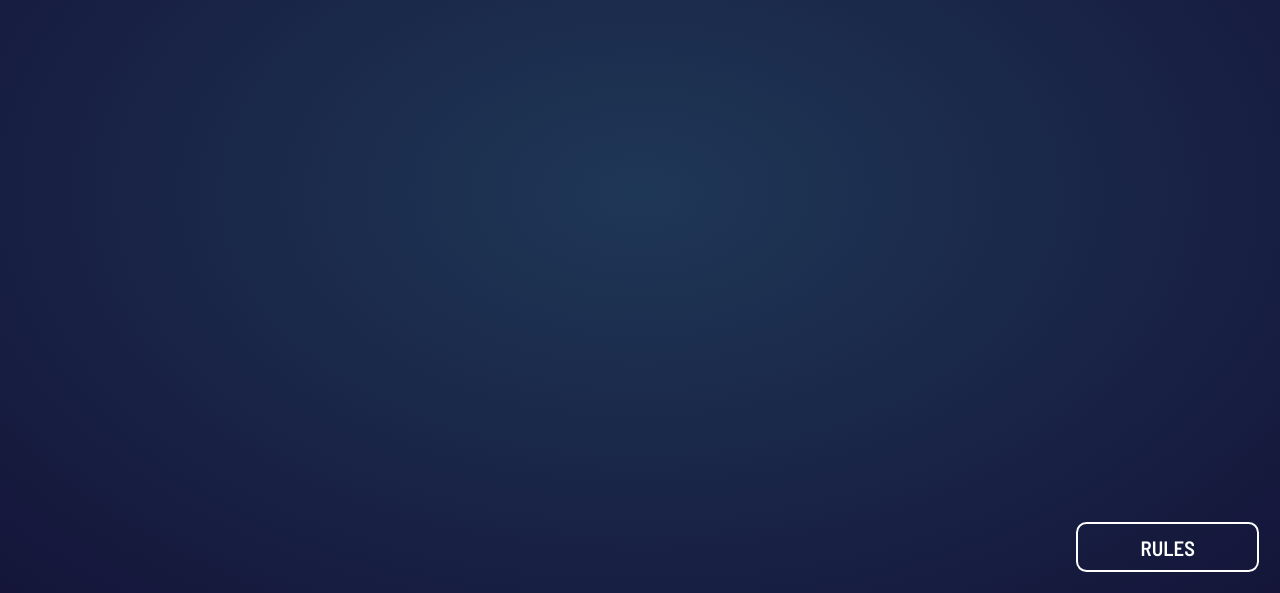
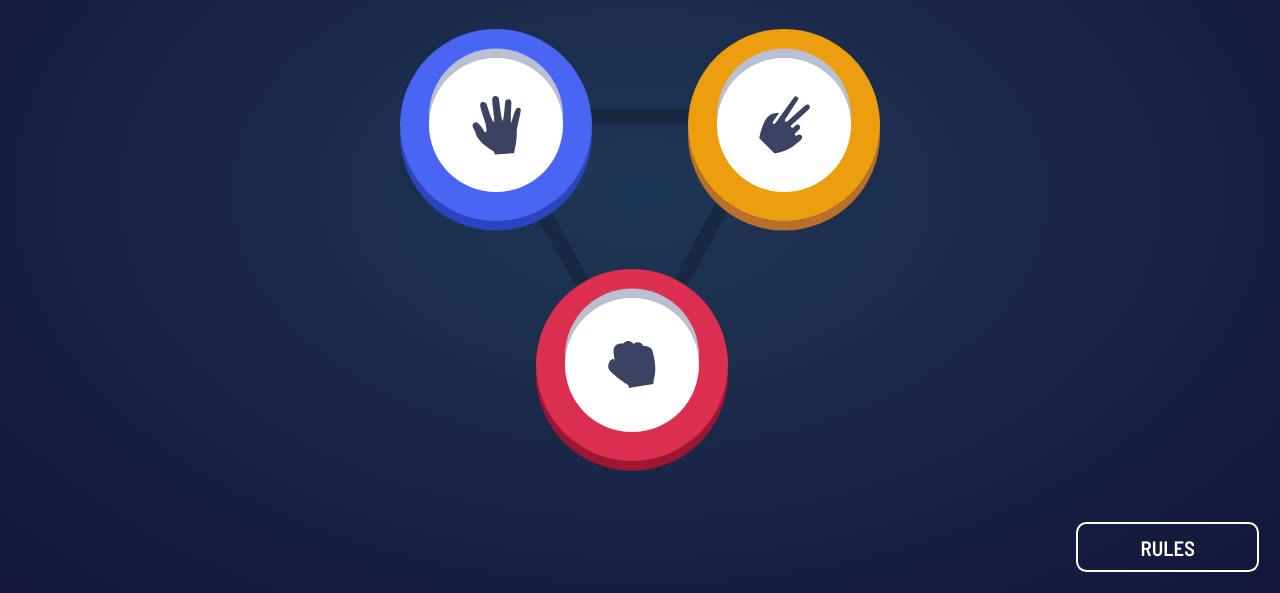
Before and after one commit to Untlsn/rock-paper-scissors, a Gatsby site: page / in a window 1280 px wide. Shown: the part 207-800 px from the top of the page. Built offline with nearby package versions, Linux system fonts and the light colour scheme; Gatsby itself is replaced by a stand-in of ours.

Commit message:
Create HandTriangle

```diff
--- a/src/assets/style/theme.ts
+++ b/src/assets/style/theme.ts
@@ -12,10 +12,14 @@ const theme: DefaultTheme = { // Add own themes (remember to copy it to style.d.
       scissors: ['#ec9e0e', '#eca922' ],
       paper: ['#4865f4', '#5671f5' ],
       rock: ['#dc2e4e', '#dd405d' ],
-      lizard: ['#834fe3', '#8c5de5' ],
-      cyan: ['#40b9ce', '#52bed1' ],
       radialGradient: ['#1f3756', '#141539']
-    }
+    },
+    shadows: {
+      white: '#babfd2',
+      paper: '#2945c2',
+      rock: '#9f1633',
+      scissors: '#ba6f2b',
+    },
   }
 };
 
--- a/src/components/View/MainView/index.tsx
+++ b/src/components/View/MainView/index.tsx
@@ -2,6 +2,7 @@ import React from 'react';
 import * as S from './style';
 import Rules from '@organisms/Rules';
 import Header from '@organisms/Header';
+import HandWrapper from '@molecules/HandsWrapper';
 
 const MainView = () => {
   return (
@@ -9,6 +10,7 @@ const MainView = () => {
       <Rules />
       <S.CenterFlex>
         <Header />
+        <HandWrapper />
       </S.CenterFlex>
     </>
   );
--- /dev/null
+++ b/src/components/atoms/HandCircle/index.tsx
@@ -0,0 +1,15 @@
+import React from 'react';
+import * as S from './style';
+import { HandCircleProps } from '@atoms/HandCircle/types';
+
+const HandCircle = ({ type, img, className }: HandCircleProps) => {
+  return (
+    <div className={className}>
+      <S.Wrapper type={type}>
+        <S.Image src={img} />
+      </S.Wrapper>
+    </div>
+  );
+};
+
+export default HandCircle;
--- /dev/null
+++ b/src/components/atoms/HandCircle/style.ts
@@ -0,0 +1,48 @@
+import styled, { css } from 'styled-components';
+import { colorTypes } from '@atoms/HandCircle/types';
+
+const absoluteCenter = css`
+  position: absolute;
+  top: 0;
+  bottom: 0;
+  left: 0;
+  right: 0;
+  margin: auto;
+`;
+
+export const Wrapper = styled.div<{ type: colorTypes }>`
+  position: relative;
+  height: 10em;
+  width: 10em;
+  font-size: 1.2em;
+
+  &::before, &::after {
+    ${absoluteCenter};
+    content: '';
+    display: block;
+    border-radius: 100%;
+  }
+  &::before {
+    height: 100%;
+    width: 100%;
+    background: radial-gradient(
+      ${({ theme, type }) => theme.colors.gradient[type][0]} 80%,
+      ${({ theme, type }) => theme.colors.gradient[type][1]} 100%
+    );
+    box-shadow: ${({ theme, type }) => theme.colors.shadows[type]} 0 .5em 0 0;
+  }
+  &::after {
+    height: 70%;
+    width: 70%;
+    background-color: white;
+    box-shadow: #babfd2 0 -.5em 0 0;
+  }
+`;
+
+export const Image = styled.img.attrs({ alt: '' })`
+  ${absoluteCenter};
+
+  position: absolute;
+  z-index: 1;
+
+`;
--- /dev/null
+++ b/src/components/atoms/HandCircle/types.d.ts
@@ -0,0 +1,6 @@
+export type colorTypes = 'scissors'|'paper'|'rock'
+export interface HandCircleProps {
+  type: colorTypes,
+  img: string,
+  className?: string
+}
--- /dev/null
+++ b/src/components/molecules/HandsWrapper/index.tsx
@@ -0,0 +1,18 @@
+import React from 'react';
+import * as S from './style';
+
+
+
+
+const HandWrapper = () => {
+  return (
+    <S.Wrapper>
+      <S.Triangle />
+      <S.Scissors/>
+      <S.Rock />
+      <S.Paper />
+    </S.Wrapper>
+  );
+};
+
+export default HandWrapper;
--- /dev/null
+++ b/src/components/molecules/HandsWrapper/style.ts
@@ -0,0 +1,35 @@
+import styled from 'styled-components';
+import HandCircleBody from '@atoms/HandCircle';
+import bgTriangle from '@assets/icons/bg-triangle.svg';
+import iconPaper from '@assets/icons/icon-paper.svg';
+import iconRock from '@assets/icons/icon-rock.svg';
+import iconScissors from '@assets/icons/icon-scissors.svg';
+
+
+export const Wrapper = styled.div`
+  left: 30em;
+  top: 10em;
+  position: relative;
+  width: 20em;
+  height: 20em;
+`;
+export const Triangle = styled.img.attrs({ src: bgTriangle, alt: '' })`
+  position: absolute;
+  top: 0;
+  left: 0;
+`;
+const HandCircle = styled(HandCircleBody)`
+  position: absolute;
+`;
+export const Paper = styled(HandCircle).attrs({ type: 'paper', img: iconPaper })`
+  top: -5em;
+  left: -5em;
+`;
+export const Scissors = styled(HandCircle).attrs({ type: 'scissors', img: iconScissors })`
+  top: -5em;
+  right: -5em;
+`;
+export const Rock = styled(HandCircle).attrs({ type: 'rock', img: iconRock })`
+  bottom: -2em;
+  left: 3.5em;
+`;
```
Also changed, not shown: src/assets/style/style.d.ts (+8 -4 lines), src/assets/icons/bg-triangle.svg (added).
